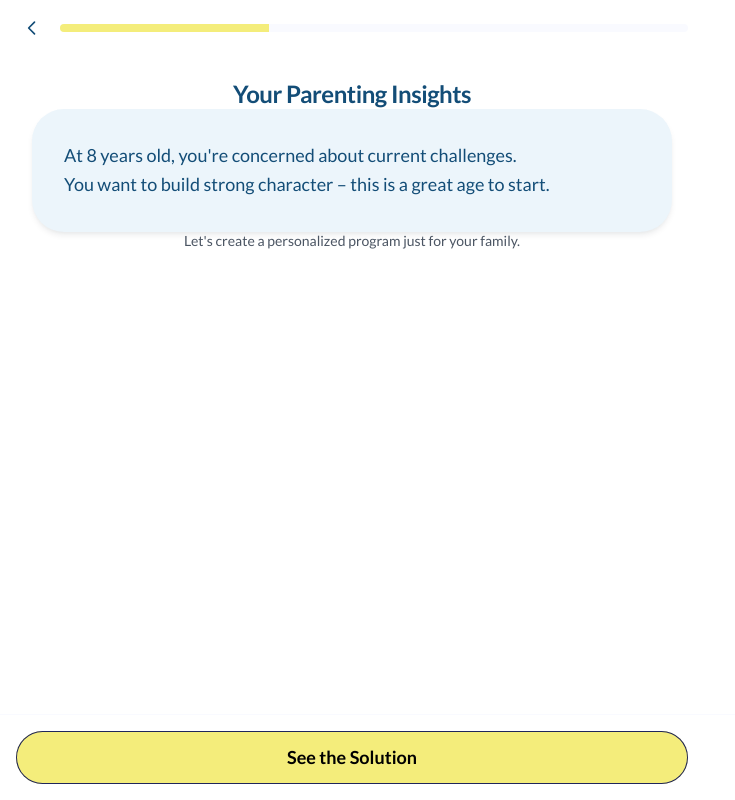
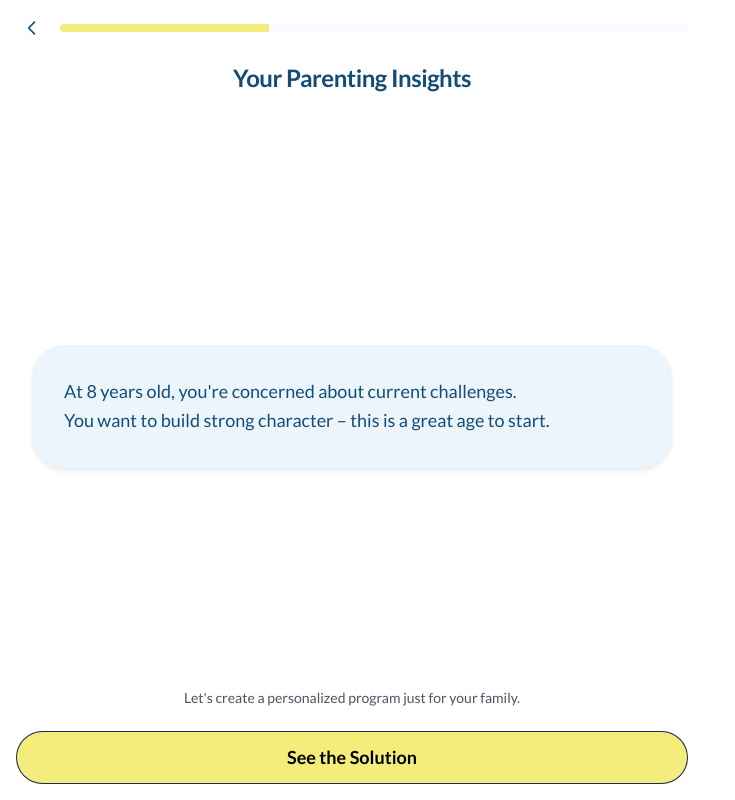
Before and after one commit to MohammedTarigg/noorkids-purchase-onboarding, a Next.js app: page /insights in a window 1280 px wide. Shown: the whole page, without its empty margins (0-735 px from the left). Built offline with nearby package versions, Linux system fonts and the light colour scheme.

Commit message:
Enhance AnalyzingStepLayout with dynamic loading messages and adjust loading duration for improved user experience. Update globals.css to set opacity for disabled buttons and refine Swiper styles for better visual consistency.

```diff
--- a/src/app/components/AnalyzingStepLayout.tsx
+++ b/src/app/components/AnalyzingStepLayout.tsx
@@ -8,7 +8,6 @@ import CTAButton from './CTAButton';
 interface AnalyzingStepLayoutProps {
   currentStep: number;
   totalSteps: number;
-  loadingText?: string;
   loadingDuration?: number; // Duration in milliseconds
   headline: string;
   content: ReactNode | (() => ReactNode); // The content to show after loading (insight card, etc.)
@@ -19,11 +18,16 @@ interface AnalyzingStepLayoutProps {
   continueButtonText?: string;
 }
 
+const analyzingMessages = [
+  'Analyzing your child\'s age and developmental stage...',
+  'Reviewing the challenges you\'re facing...',
+  'Personalizing insights based on your values...',
+];
+
 export default function AnalyzingStepLayout({
   currentStep,
   totalSteps,
-  loadingText = 'Analyzing your profile...',
-  loadingDuration = 1500,
+  loadingDuration = 3000,
   headline,
   content,
   footerText,
@@ -34,6 +38,18 @@ export default function AnalyzingStepLayout({
 }: AnalyzingStepLayoutProps) {
   const router = useRouter();
   const [loading, setLoading] = useState(true);
+  const [currentMessageIndex, setCurrentMessageIndex] = useState(0);
+
+  // Cycle through analyzing messages
+  useEffect(() => {
+    if (!loading) return;
+
+    const messageInterval = setInterval(() => {
+      setCurrentMessageIndex((prev) => (prev + 1) % analyzingMessages.length);
+    }, loadingDuration / analyzingMessages.length);
+
+    return () => clearInterval(messageInterval);
+  }, [loading, loadingDuration]);
 
   useEffect(() => {
     // Run optional analysis function
@@ -72,16 +88,30 @@ export default function AnalyzingStepLayout({
             paddingBottom: 'calc(var(--spacing-sm) + 80px)',
           }}
         >
+          <div className="w-full max-w-2xl mx-auto flex flex-col items-center justify-center">
             <div
-            className="w-16 h-16 border-4 rounded-full animate-spin mb-4"
+              className="w-16 h-16 border-4 rounded-full animate-spin"
               style={{
                 borderColor: 'var(--color-secondary-light)',
-              borderTopColor: 'var(--color-secondary)'
+                borderTopColor: 'var(--color-secondary)',
+                marginBottom: 'var(--spacing-xl)',
               }}
             ></div>
-          <h2 className="text-xl font-semibold animate-pulse" style={{ color: 'var(--color-text-secondary)' }}>
-            {loadingText}
+            <div className="relative h-8 w-full flex items-center justify-center">
+              {analyzingMessages.map((message, index) => (
+                <h2
+                  key={index}
+                  className="text-xl font-semibold absolute transition-opacity duration-500 text-center w-full"
+                  style={{
+                    color: 'var(--color-text-secondary)',
+                    opacity: currentMessageIndex === index ? 1 : 0,
+                  }}
+                >
+                  {message}
                 </h2>
+              ))}
+            </div>
+          </div>
         </div>
       </>
     );
@@ -103,21 +133,14 @@ export default function AnalyzingStepLayout({
           paddingBottom: 'calc(var(--spacing-sm) + 80px)',
         }}
       >
-        <div className="w-full max-w-2xl mx-auto flex-1 flex flex-col justify-between py-8">
-          <div
-            className="w-full animate-fade-in"
-            style={{
-              backgroundColor: 'var(--color-bg-white)',
-              borderRadius: 'var(--radius-2xl)',
-              padding: 'var(--spacing-md)',
-            }}
-          >
+        <div className="w-full max-w-2xl mx-auto flex-1 flex flex-col">
           {/* Header - Top */}
           <div
             className="text-center animate-fade-in"
             style={{
               opacity: 0,
               animationFillMode: 'forwards',
+              marginBottom: 'var(--spacing-xl)',
             }}
           >
             <h1 className="text-2xl font-bold" style={{ color: 'var(--color-text-primary)' }}>
@@ -125,15 +148,27 @@ export default function AnalyzingStepLayout({
             </h1>
           </div>
 
+          {/* Content Card - Centered */}
+          <div className="flex-1 flex items-center justify-center">
+            <div
+              className="w-full animate-fade-in flex flex-col"
+              style={{
+                backgroundColor: 'var(--color-bg-white)',
+                borderRadius: 'var(--radius-2xl)',
+                padding: 'var(--spacing-md)',
+              }}
+            >
               {/* Content - Centered */}
-            <div className="flex-1 flex items-center justify-center my-8">
+              <div className="flex flex-col items-center justify-center">
                 {typeof content === 'function' ? content() : content}
               </div>
+            </div>
+          </div>
 
-            {/* Footer Text - Bottom */}
+          {/* Footer Text - Below the card, centered */}
           {footerText && (
             <div
-                className="text-center animate-fade-in"
+              className="text-center animate-fade-in mt-6"
               style={{
                 animationDelay: '0.6s',
                 opacity: 0,
@@ -145,7 +180,6 @@ export default function AnalyzingStepLayout({
               </p>
             </div>
           )}
-          </div>
         </div>
       </div>
 
--- a/src/app/globals.css
+++ b/src/app/globals.css
@@ -195,6 +195,7 @@ button:disabled {
 }
 
 .button-3d--disabled {
+  opacity: 0.5;
   cursor: not-allowed;
   transform: scale(1) !important;
 }
@@ -255,34 +256,12 @@ textarea {
 /* Swiper Custom Styles */
 .testimonials-swiper {
   padding-bottom: 0 !important;
-  width: 100%;
-  overflow: hidden;
-}
-
-.testimonials-swiper .swiper-wrapper {
-  display: flex;
-  width: 100%;
-}
-
-.testimonials-swiper .swiper-slide {
-  width: 100% !important;
-  flex-shrink: 0;
-  display: flex;
-  align-items: stretch;
-}
-
-.testimonials-swiper .swiper-slide > div {
-  width: 100%;
 }
 
 .testimonials-swiper .swiper-pagination {
   position: relative;
   margin-top: 0;
   bottom: 0;
-  display: flex;
-  justify-content: center;
-  align-items: center;
-  gap: 8px;
 }
 
 .testimonials-swiper .swiper-pagination-bullet-custom {
@@ -290,17 +269,14 @@ textarea {
   height: 8px;
   background: #D1D5DB;
   opacity: 1;
-  border-radius: 50%;
-  cursor: pointer;
+  margin: 0 4px;
   transition: all 0.3s ease;
-  display: inline-block;
 }
 
 .testimonials-swiper .swiper-pagination-bullet-active-custom {
   background: var(--color-primary);
-  width: 24px;
+  width: 8px;
   height: 8px;
-  border-radius: 4px;
 }
 
 .testimonials-swiper .swiper-button-disabled {
--- a/src/app/insights/page.tsx
+++ b/src/app/insights/page.tsx
@@ -52,8 +52,7 @@ export default function InsightsPage() {
     <AnalyzingStepLayout
       currentStep={5}
       totalSteps={15}
-      loadingText="Analyzing your profile..."
-      loadingDuration={1500}
+      loadingDuration={3000}
       headline="Your Parenting Insights"
       content={getInsightContent}
       footerText="Let's create a personalized program just for your family."
```
Lines whose indentation alone changed are shown as unchanged.
